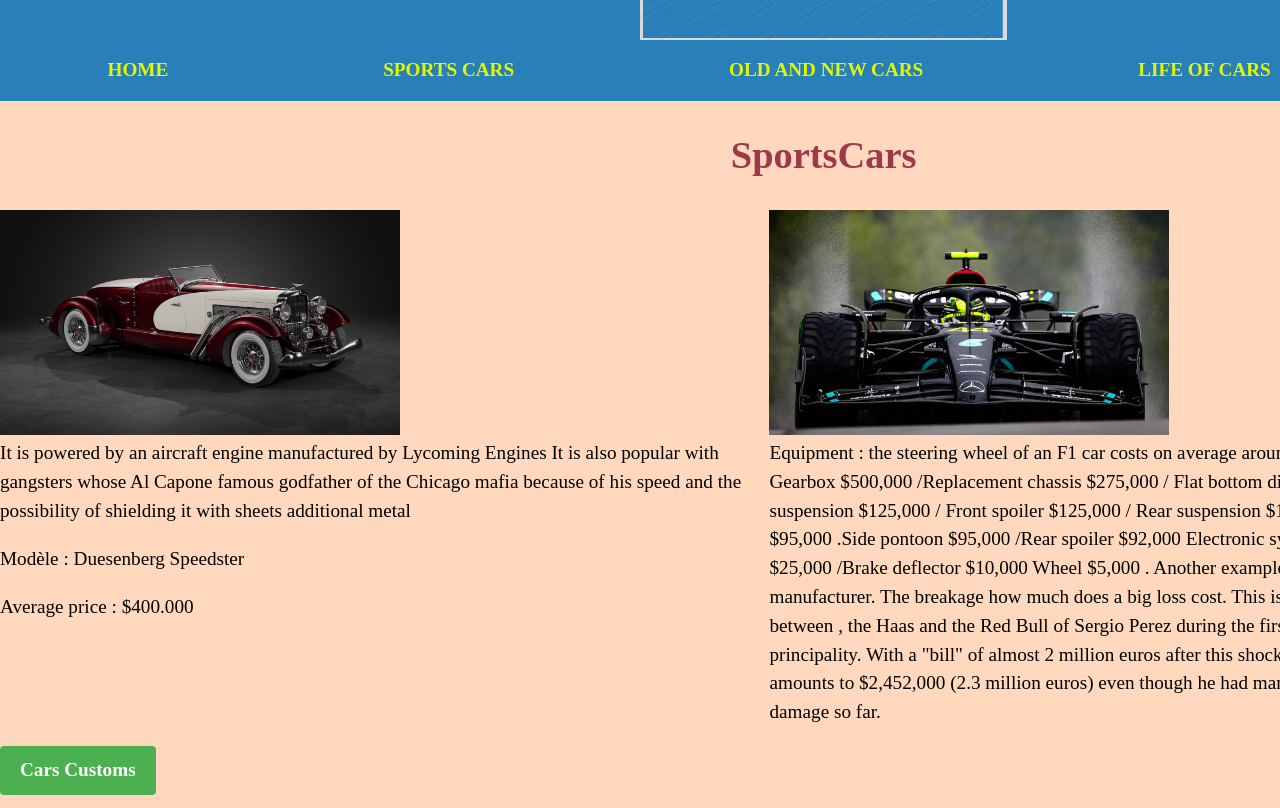
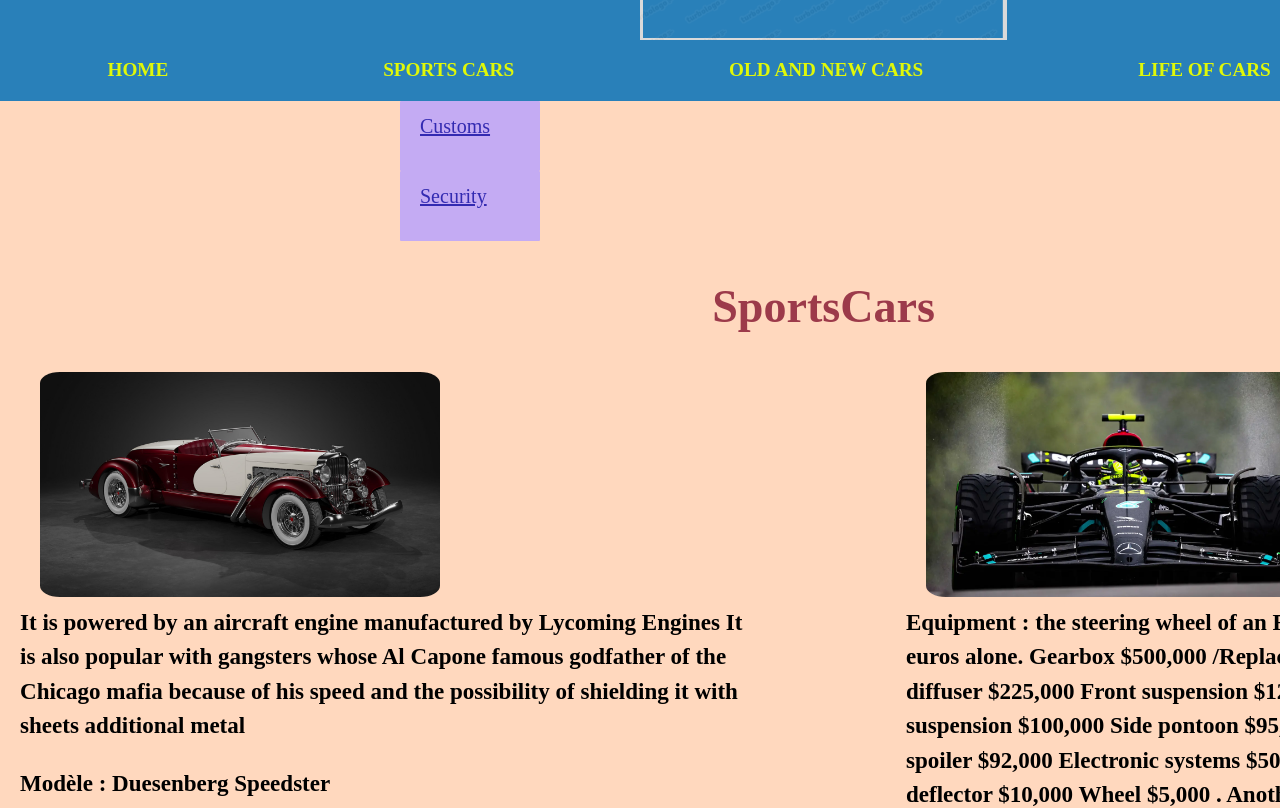
Before and after one commit to WildCodeSchool-2024-02/JS-RemoteFR-Gridception-P3-Cars-Story, a React (Vite) app in the folder client/: page /sports-cars in a window 1280 px wide. Shown: the part 320-1128 px from the top of the page. Built offline with nearby package versions, Linux system fonts and the light colour scheme; grey boxes are pictures that could not be loaded.

Commit message:
check and correction pages 3

```diff
--- a/client/src/pages/ChatElectricCars.jsx
+++ b/client/src/pages/ChatElectricCars.jsx
@@ -1,4 +1,7 @@
 import ReactPlayer from "react-player";
+
+import "../styles/ChatElectricCars.css";
+
 
 import Carsvideo from "../assets/Carsvideo.mp4";
 
@@ -8,9 +11,21 @@
       <h1>Chat-electric-cars</h1>
       <h2>A real will or a utopia or a heresy or else Follow the trend</h2>
 
-      <ReactPlayer url={Carsvideo} playing loop />
+            <p>Chat with me about electric cars with respect </p>
+      <p>According to experts, an electric car could have a lifespan of 50 years with optimal use of the electric car.
+         Just replacing the battery every 15 years represents a significant cost.
+         To extend the life of an electric vehicle,
+         we advise you to carry out its service every year or every 30,000 km traveled.
+         It is also important to adopt ecological ,
+         driving and prevent battery wear by avoiding charge cycles below 20% and above 80%.
+         You should know that electric car batteries do not tolerate complete discharges and maximum charges.
+        </p>
 
-      <p>Chat with me about electric cars with respect </p>
+        <div style={{ display: 'flex', justifyContent: 'center', alignItems: 'flex-start', height: '100vh' }}>
+            <ReactPlayer url={Carsvideo} playing loop />
+
+        </div>
+
     </div>
   );
 }
--- a/client/src/pages/LifeOfCars.jsx
+++ b/client/src/pages/LifeOfCars.jsx
@@ -1,9 +1,23 @@
+import "../styles/LifeOfCars.css";
+
+
+import Cycle from "../assets/images/Cycle.jpg";
+import carslife from "../assets/images/carslife.jpg";
+
+
 export default function LifeOfCars() {
   return (
     <div id="LifeOfCars">
       <h1>Life Of Cars</h1>
-
-      <p>LifeOfCars Page</p>
+      <img src={Cycle} alt="" width="20%"   />
+      <p>There are nearly 1.4 billion motor vehicles, with four or more wheels, in circulation in the world.
+      More than 300 million vehicles in China
+      compared to 268 million for its American rival.France has 52 million registered vehicles and of this total 39.3 million are “really” in circulation.
+      </p>
+     <section>
+      <p>life cycle of a car</p>
+      <img src={carslife} alt="" width="20%" />
+      </section>
     </div>
   );
 }
--- a/client/src/pages/SportsCars.jsx
+++ b/client/src/pages/SportsCars.jsx
@@ -6,7 +6,17 @@
 export default function SportsCars() {
   return (
     <main id="SportsCarsContainer">
+
+<a href="https://www.mtk-tuning.com/" className="button">Customs</a>
+
+<a href="https://www.economie.gouv.fr/dgccrf/Publications/Vie-pratique/Fiches-pratiques/Vehicule-automobile-controle-technique" className="button">Security</a>
+
+
+
       <h1>SportsCars</h1>
+
+
+
 
       <div id="infos">
         <div className="img-container">
@@ -46,9 +56,6 @@
         </p>
       </div>
 
-      <a href="https://www.economie.gouv.fr/dgccrf/Publications/Vie-pratique/Fiches-pratiques/Vehicule-automobile-controle-technique" className="button">Security</a>
-
-      <a href="https://www.mtk-tuning.com/" className="button">Cars Customs</a>
 
     </main>
   );
--- a/client/src/styles/ChatElectricCars.css
+++ b/client/src/styles/ChatElectricCars.css
@@ -1,8 +1,16 @@
+@import url("https://fonts.googleapis.com/css2?family=Montserrat:ital,wght@0,100..900;1,100..900&display=swap");
+
 #ChatElectricCarsContainer {
-  display: flex;
-  flex-wrap: wrap;
+ font-size: 30px;
+ color:black;
+ width: 100%;
+ text-align: center;
 }
 
-div #h2 {
+h1{
   text-align: center;
 }
+
+h2 {
+  text-align: center;
+}
--- /dev/null
+++ b/client/src/styles/LifeOfCars.css
@@ -0,0 +1,22 @@
+@import url("https://fonts.googleapis.com/css2?family=Montserrat:ital,wght@0,100..900;1,100..900&display=swap");
+
+#LifeCars {
+    display: flex;
+    flex-wrap: wrap;
+}
+
+h1 {
+    text-align:right;
+
+}
+
+img {
+    display:block;
+    margin: auto;
+
+}
+
+
+p {
+    font-weight: bold;
+  }
--- a/client/src/styles/OldAndNewCars.css
+++ b/client/src/styles/OldAndNewCars.css
@@ -1,4 +1,5 @@
 #Old-and-New-Cars-Container {
+  font-size:larger;
   margin: 2rem auto;
   display: flex;
   flex-direction: column;
@@ -27,11 +28,17 @@
 
   section {
     h1 {
-      text-align: center;
+      text-align:center;
     }
 
     img {
       width: 50rem;
+      position:sticky;
+      top: 38%;
+      left: 38%;
+      max-width: 70%;
+      height: 60%;
+      border-radius: 5%;
     }
   }
 }
--- a/client/src/styles/SportsCars.css
+++ b/client/src/styles/SportsCars.css
@@ -4,6 +4,7 @@
   display: flex;
   flex-wrap: wrap;
   justify-content: space-between;
+  font-size:larger;
 
   h1 {
     width: 115%;
@@ -13,6 +14,7 @@
 
   #infos {
     width: 45%;
+    margin-left: 20px;
   }
 
   #links {
@@ -21,26 +23,33 @@
     flex-direction: column;
   }
 
-  .button {
-    display: inline-block;
+
+
+  a.button {
+    font-size: 1.6rem;
+    margin: 0 400px;
     padding: 10px 20px;
-    background-color: #4CAF50;
-    color: white;
-    text-decoration: none;
-    border-radius: 4px;
-    font-weight: bold;
+    font-size: 20px;
+    color: rgb(51, 42, 177);
+    border-radius: 1px;
+    background-color:rgb(196, 171, 243);
+    background-size: 5px 5px;
+    width: 100px;
+    height: 50px;
   }
 
-  .button:hover {
-    background-color: #45a049;
-  }
+
   .img-container {
     width: 400px;
     height: 210px;
+    margin-left: 20px;
 
     img {
       width: 100%;
       height: auto;
+       border-radius: 5%;
+
+
     }
   }
 }
```
Also changed, not shown: client/src/assets/images/Cycle.jpg (added), client/src/assets/images/carslife.jpg (added).
